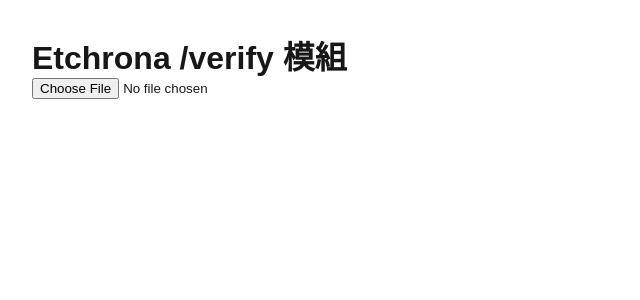
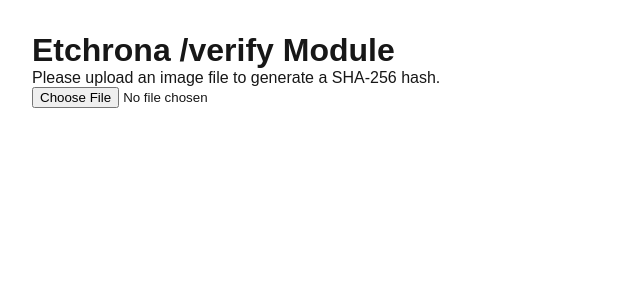
Before and after one commit to etchrona-system/etchrona-site, a Next.js app: page /verify in a window 1280 px wide. Shown: the top 300 px of the page, without its empty margins (0-640 px from the left). Built offline with nearby package versions, Linux system fonts and the light colour scheme.

Commit message:
Fix: add return render for /verify

```diff
--- a/app/verify/page.tsx
+++ b/app/verify/page.tsx
@@ -20,17 +20,18 @@ export default function Verify() {
     const hashHex = hashArray.map(b => b.toString(16).padStart(2, '0')).join('');
 
     setHash(hashHex);
-    setStatus('Hash generated successfully.');
+    setStatus('Hash successfully generated.');
   };
 
   return (
     <div style={{ padding: '2rem', fontFamily: 'sans-serif' }}>
-      <h1>Etchrona /verify 模組</h1>
+      <h1>Etchrona /verify Module</h1>
+      <p>Please upload an image file to generate a SHA-256 hash.</p>
       <input type="file" onChange={handleFileChange} />
       <p>{status}</p>
       {hash && (
         <div>
-          <h2>SHA-256 Hash:</h2>
+          <h2>Generated Hash:</h2>
           <code style={{ wordWrap: 'break-word' }}>{hash}</code>
         </div>
       )}
```
